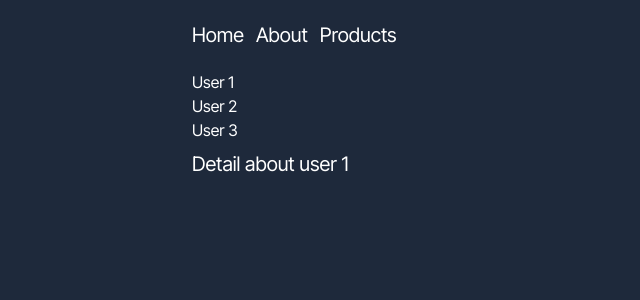
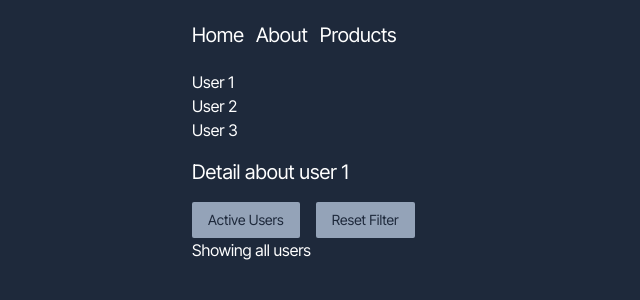
Before and after one commit to rolandowebdev/react-router, a React (Create React App) app: page /users/1 in a window 1280 px wide. Shown: the top 300 px of the page, without its empty margins (0-640 px from the left). Built offline with nearby package versions, Linux system fonts and the light colour scheme.

Commit message:
learn search params

```diff
--- a/src/pages/UserDetails.jsx
+++ b/src/pages/UserDetails.jsx
@@ -2,5 +2,5 @@ import { useParams } from 'react-router-dom';
 
 export const UserDetails = () => {
   const { userId } = useParams();
-  return <h1 className='mt-2 text-xl'>Detail about user {userId}</h1>;
+  return <h1 className='mt-4 text-xl'>Detail about user {userId}</h1>;
 };
--- a/src/pages/Users.jsx
+++ b/src/pages/Users.jsx
@@ -1,12 +1,31 @@
-import { Outlet } from 'react-router-dom';
+import { Outlet, useSearchParams } from 'react-router-dom';
 
 export const Users = () => {
+  const [searchParams, serSearchParams] = useSearchParams();
+  const showActiveUsers = searchParams.get('filter') === 'active';
   return (
     <div>
       <h1>User 1</h1>
       <h2>User 2</h2>
       <h3>User 3</h3>
       <Outlet />
+      <div className='flex gap-4 mt-4 text-slate-800 text-sm'>
+        <button
+          onClick={() => serSearchParams({ filter: 'active' })}
+          className='bg-slate-400 px-4 rounded-sm py-2'>
+          Active Users
+        </button>
+        <button
+          onClick={() => serSearchParams({})}
+          className='bg-slate-400 px-4 rounded-sm py-2'>
+          Reset Filter
+        </button>
+      </div>
+      {showActiveUsers ? (
+        <h2>Showing active users</h2>
+      ) : (
+        <h2>Showing all users</h2>
+      )}
     </div>
   );
 };
```
